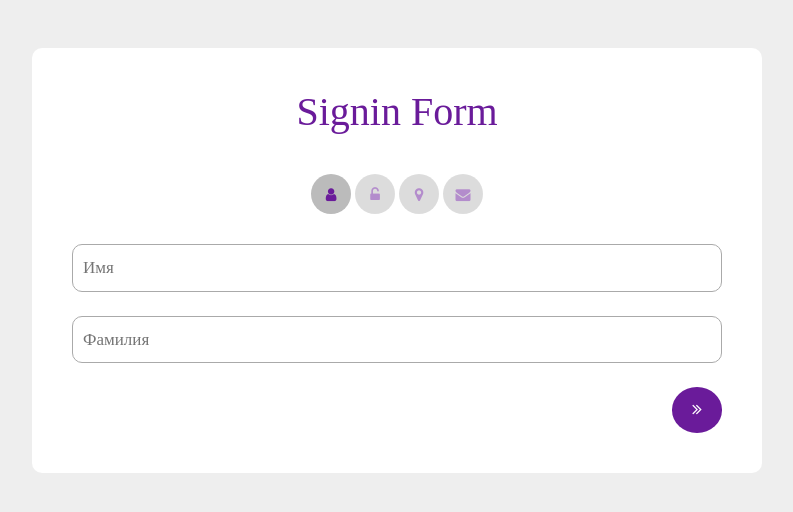
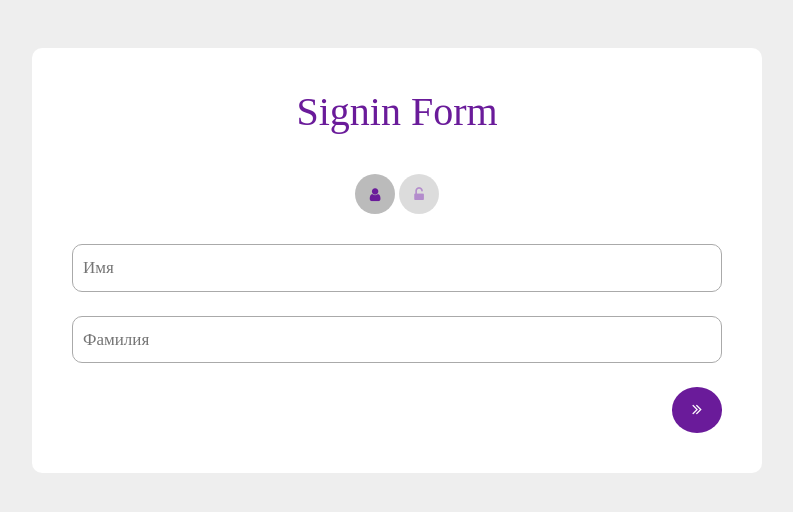
Before and after one commit to DegtyarevEvgeniy/BeFreela, a Django app: page /signin/ in a window 1280 px wide. Shown: the top 512 px of the page, without its empty margins (243-1036 px from the left). Run offline with Django 4.2, Linux system fonts and the light colour scheme; some libraries are stand-ins or nearby versions.

Commit message:
signin fix

```diff
--- a/bizopt/BO/forms.py
+++ b/bizopt/BO/forms.py
@@ -5,18 +5,18 @@ class UserRegistrationForm(forms.Form):
     username = forms.CharField(label='Логин', required=True,
                                widget=forms.TextInput(attrs={'placeholder': 'Логин'}))
     password = forms.CharField(label='Пароль', required=True,
-                               widget=forms.PasswordInput)
+                               widget=forms.PasswordInput(attrs={'placeholder': 'Пароль'}))
     password2 = forms.CharField(label='Повторите пароль', required=True,
-                                widget=forms.PasswordInput)
-    phone = forms.IntegerField(label='Телефон', widget=forms.TextInput(attrs={'placeholder': 'Телефон'}))
+                                widget=forms.PasswordInput(attrs={'placeholder': 'Подтвердите пароль'}))
+    # phone = forms.IntegerField(label='Телефон', widget=forms.TextInput(attrs={'placeholder': 'Телефон'}))
     name = forms.CharField(label='Имя', max_length=20,
                            widget=forms.TextInput(attrs={'placeholder': 'Имя'}))
     surname = forms.CharField(label='Фамилия', max_length=30,
                               widget=forms.TextInput(attrs={'placeholder': 'Фамилия'}))
-    city = forms.CharField(label='Город', max_length=20,
-                           widget=forms.TextInput(attrs={'placeholder': 'Город'}))
-    email = forms.CharField(label='Почта', max_length=20,
-                            widget=forms.TextInput(attrs={'placeholder': 'Почта'}))
+    # city = forms.CharField(label='Город', max_length=20,
+    #                        widget=forms.TextInput(attrs={'placeholder': 'Город'}))
+    # email = forms.CharField(label='Почта', max_length=20,
+    #                         widget=forms.TextInput(attrs={'placeholder': 'Почта'}))
 
     def clean_password2(self):
         cd = self.cleaned_data
--- a/bizopt/BO/templates/signin.html
+++ b/bizopt/BO/templates/signin.html
@@ -138,16 +138,6 @@
 								<i class="fa fa-unlock-alt"></i>
 							</span>
 						</a>
-						<a onclick="surTab(2)">
-							<span class="step">
-								<i class="fa fa-map-marker"></i>
-							</span>
-						</a>
-						<a onclick="surTab(3)">
-							<span class="step">
-								<i class="fa fa-envelope"></i>
-							</span>
-						</a>
 					</div>
 					<div class="tab">
 						{{ user_form.name }}
@@ -165,19 +155,6 @@
 						<br>
 						<br>
 						{{ user_form.password2 }}
-						<br>
-						<br>
-					</div>
-					<div class="tab">
-						{{ user_form.city }}
-						<br>
-						<br>
-					</div>
-					<div class="tab">
-						{{ user_form.phone }}
-						<br>
-						<br>
-						{{ user_form.email }}
 						<br>
 						<br>
 					</div>
```
